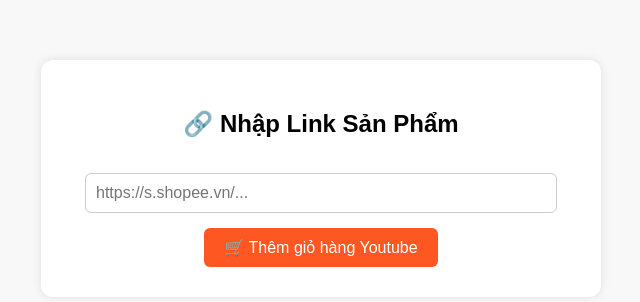
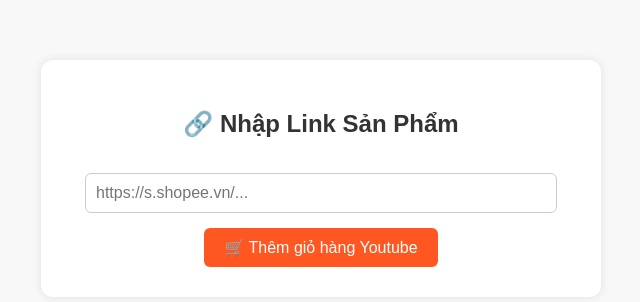
Before and after one commit to haudau2021/getlinkshope-ytb, a Flask app: page / in a window 1280 px wide. Shown: the top 302 px of the page, without its empty margins (319-959 px from the left). Run offline with Flask 3, Linux system fonts and the light colour scheme.

Commit message:
Update style.css

```diff
--- a/static/style.css
+++ b/static/style.css
@@ -4,6 +4,7 @@
   margin: 0;
   padding: 0;
 }
+
 .container {
   background: #fff;
   width: 90%;
@@ -14,6 +15,11 @@
   box-shadow: 0 0 10px rgba(0,0,0,0.1);
   text-align: center;
 }
+
+h1, h2 {
+  color: #333;
+}
+
 input[type="text"] {
   width: 90%;
   padding: 10px;
@@ -22,6 +28,7 @@
   border-radius: 6px;
   font-size: 16px;
 }
+
 button {
   margin-top: 15px;
   padding: 10px 20px;
@@ -32,9 +39,11 @@
   font-size: 16px;
   cursor: pointer;
 }
+
 button:hover {
   background-color: #e64a19;
 }
+
 .link-box {
   margin-top: 10px;
   display: flex;
@@ -42,22 +51,27 @@
   align-items: center;
   gap: 10px;
 }
+
 .link-box input {
   flex: 1;
 }
+
 .error {
   color: red;
   margin-top: 15px;
 }
+
 .back {
   display: inline-block;
   margin-top: 20px;
   text-decoration: none;
   color: #007bff;
 }
+
 .back:hover {
   text-decoration: underline;
 }
+
 .footer {
   text-align: center;
   color: #888;
```
